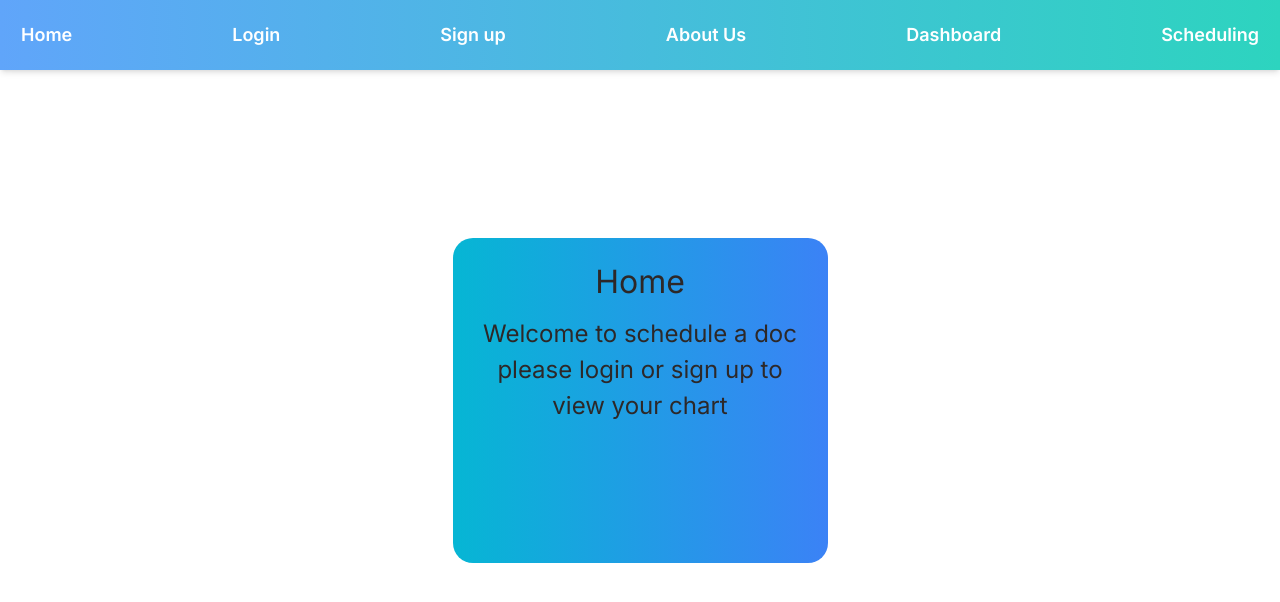
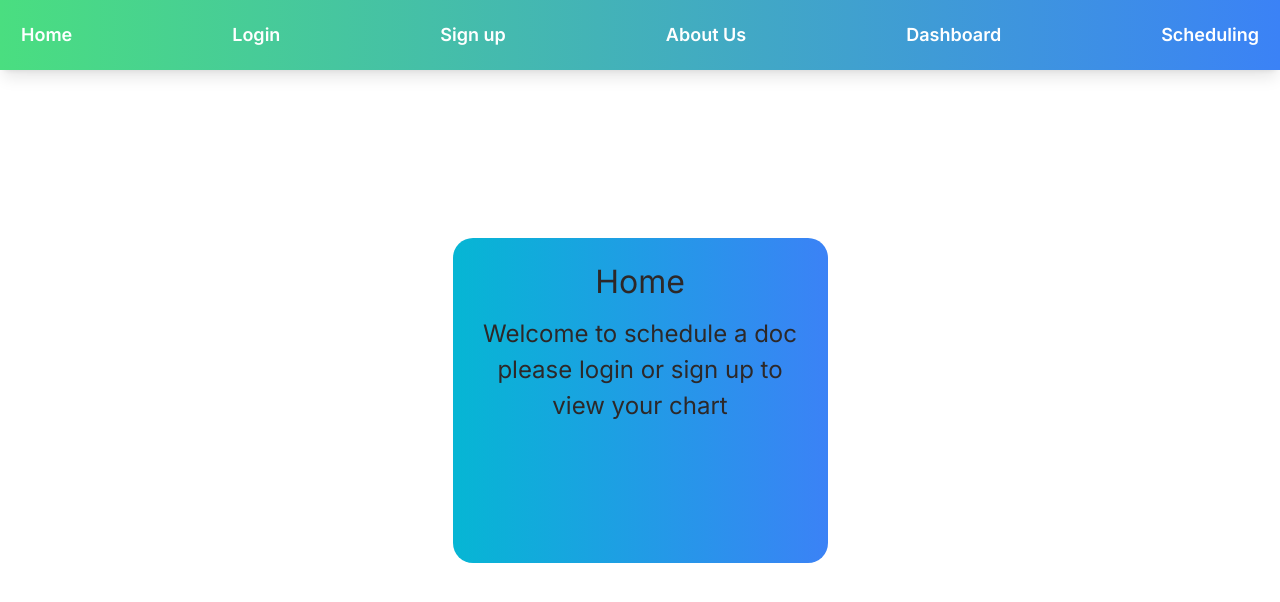
Before and after one commit to dmrlobo2002/Schedule-a-Doc, a React (Create React App) app in the folder frontend/: page / in a window 1280 px wide. Shown: the top 602 px of the page. Built offline with nearby package versions, Linux system fonts and the light colour scheme.

Commit message:
okay last commit on this, changed navbar colors and design

```diff
--- a/frontend/src/components/Navbar.tsx
+++ b/frontend/src/components/Navbar.tsx
@@ -5,7 +5,7 @@ import "./Navbar.css";
 const Navbar = () => {
   return (
     <div className="navbar w-full fixed z-10 top-0">
-      <div className="NavArea bg-gradient-to-r from-blue-400 to-teal-400 p-4 shadow-md">
+      <div className="NavArea bg-gradient-to-r from-green-400 to-blue-500 shadow-lg p-4">
         <nav>
           <ul className="flex justify-between items-center">
             <li className="nav-item">
--- a/frontend/src/pages/PatientScheduling.tsx
+++ b/frontend/src/pages/PatientScheduling.tsx
@@ -147,7 +147,7 @@ const PatientScheduling = () => {
     return doctorOptions;
   };
   return (
-    <div className=" w-full fixed top-20 py-6 flex flex-col items-center justify-center sm:py-12">
+    <div className=" w-full fixed top-24 py-6 flex flex-col items-center justify-center sm:py-12">
       <div className="relative py-3 sm:max-w-xl sm:mx-auto">
         <div className="absolute inset-0 bg-gradient-to-r from-green-400 to-blue-500 shadow-lg transform -skew-y-6 sm:skew-y-0 sm:-rotate-6 sm:rounded-3xl"></div>
         <div className="relative px-4 py-10 bg-white shadow-lg sm:rounded-3xl sm:p-20 mx-auto">
```
